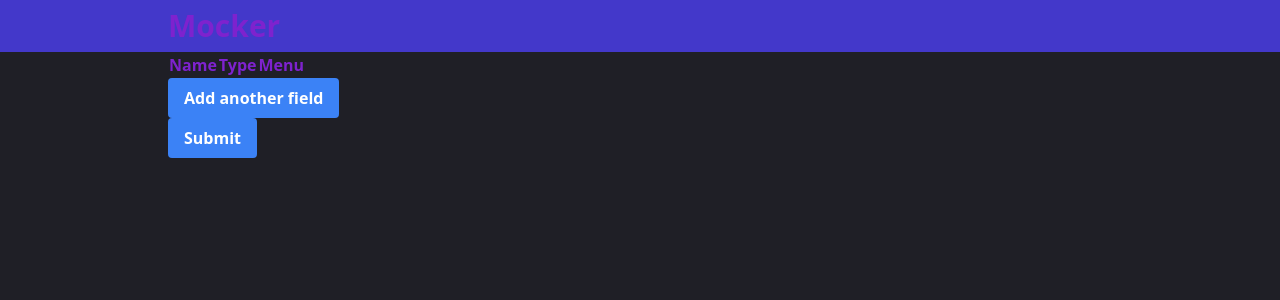
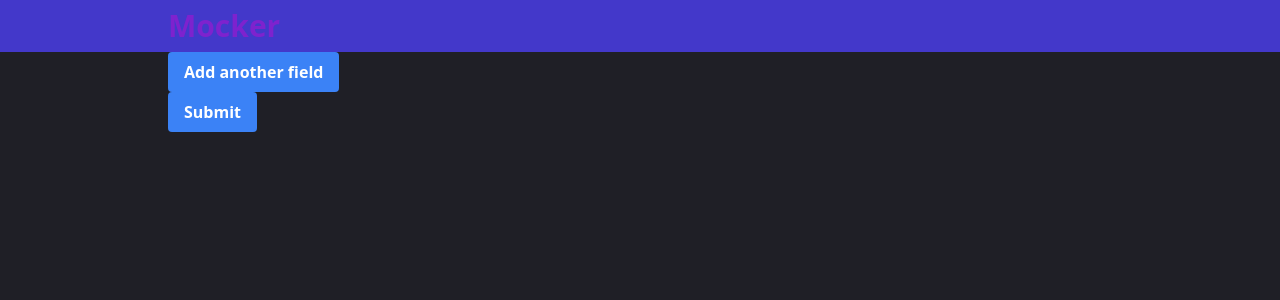
Before and after one commit to rottitime/mocker, a Next.js app: page / in a window 1280 px wide. Shown: the top 300 px of the page. Built offline with nearby package versions, Linux system fonts and the light colour scheme.

Commit message:
aria labels

```diff
--- a/src/components/Input.tsx
+++ b/src/components/Input.tsx
@@ -1,15 +1,13 @@
 import { forwardRef, InputHTMLAttributes, useState } from 'react'
 
 type Props = {
-  label: string
   error?: string
 } & InputHTMLAttributes<HTMLInputElement>
 
-const Input = forwardRef<HTMLInputElement, Props>(({ label, error, ...props }, ref) => {
+const Input = forwardRef<HTMLInputElement, Props>(({ error, ...props }, ref) => {
   const [keyup, setKeyup] = useState(false)
   return (
     <>
-      <label>{label}</label>
       <input
         ref={ref}
         className={`rounded border-2 border-white/50 bg-white/5 px-3.5 py-2 text-3xl text-white/50 outline-none transition-all duration-100 focus:border-white/75 focus:text-white/75 ${
--- a/src/components/MockRequirementsForm/MockRequirementsForm.tsx
+++ b/src/components/MockRequirementsForm/MockRequirementsForm.tsx
@@ -1,10 +1,13 @@
-import { FC } from 'react'
+import { FC, useId } from 'react'
 import { useFieldArray, useForm } from 'react-hook-form'
 import { Props, FormValues } from './types'
 import { Input } from '@/components'
 import Button from '../Button'
 
 const MockRequirementsForm: FC<Props> = ({ onSubmit, defaultValues }) => {
+  const id = useId()
+  const labelId = `-label-${id}`
+
   const {
     control,
     register,
@@ -18,10 +21,11 @@ const MockRequirementsForm: FC<Props> = ({ onSubmit, defaultValues }) => {
 
   return (
     <form onSubmit={handleSubmit(onSubmit)}>
+      {!!fields.length && (
         <table>
           <thead>
             <tr>
-            <th>Name</th>
+              <th id={`name${labelId}`}>Name</th>
               <th>Type</th>
               <th>Menu</th>
             </tr>
@@ -31,9 +35,12 @@ const MockRequirementsForm: FC<Props> = ({ onSubmit, defaultValues }) => {
               <tr key={field.id}>
                 <td>
                   <Input
-                  label="Name"
+                    aria-label="Name"
+                    aria-labelledby={`name${labelId}`}
                     placeholder="e.g. first-name"
-                  error={errors.fields?.[index]?.field_name && 'This is a required field'}
+                    error={
+                      errors.fields?.[index]?.field_name && 'This is a required field'
+                    }
                     {...register(`fields.${index}.field_name`, {
                       required: true,
                       maxLength: 30
@@ -68,6 +75,7 @@ const MockRequirementsForm: FC<Props> = ({ onSubmit, defaultValues }) => {
             ))}
           </tbody>
         </table>
+      )}
 
       <Button
         onClick={(e) => {
```
Lines whose indentation alone changed are shown as unchanged.
